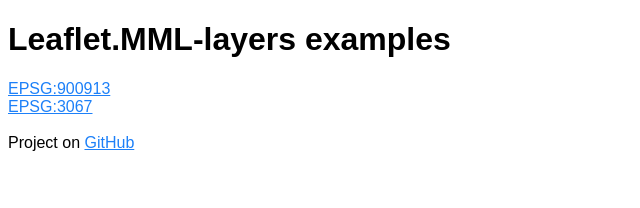
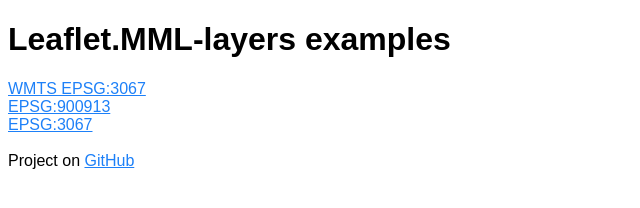
Before and after one commit to jleh/Leaflet.MML-layers, a website: page index.html in a window 1280 px wide. Shown: the whole page, without its empty margins (0-640 px from the left). Drawn offline with Linux system fonts and the light colour scheme.

Commit message:
Updated examples page

```diff
--- a/index.html
+++ b/index.html
@@ -16,6 +16,7 @@
 <body>
 	<h1>Leaflet.MML-layers examples</h1>
 
+	<a href="examples/wmts.html">WMTS EPSG:3067</a><br>
 	<a href="examples/index.html">EPSG:900913</a><br>
 	<a href="examples/3067.html">EPSG:3067</a><br><br>
 
```
